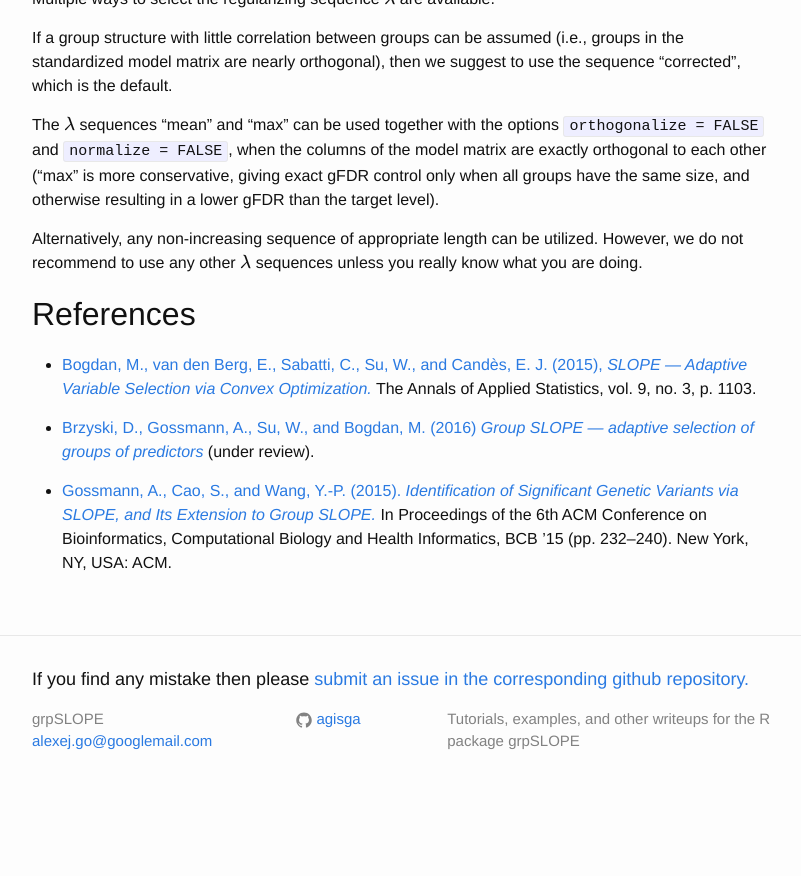
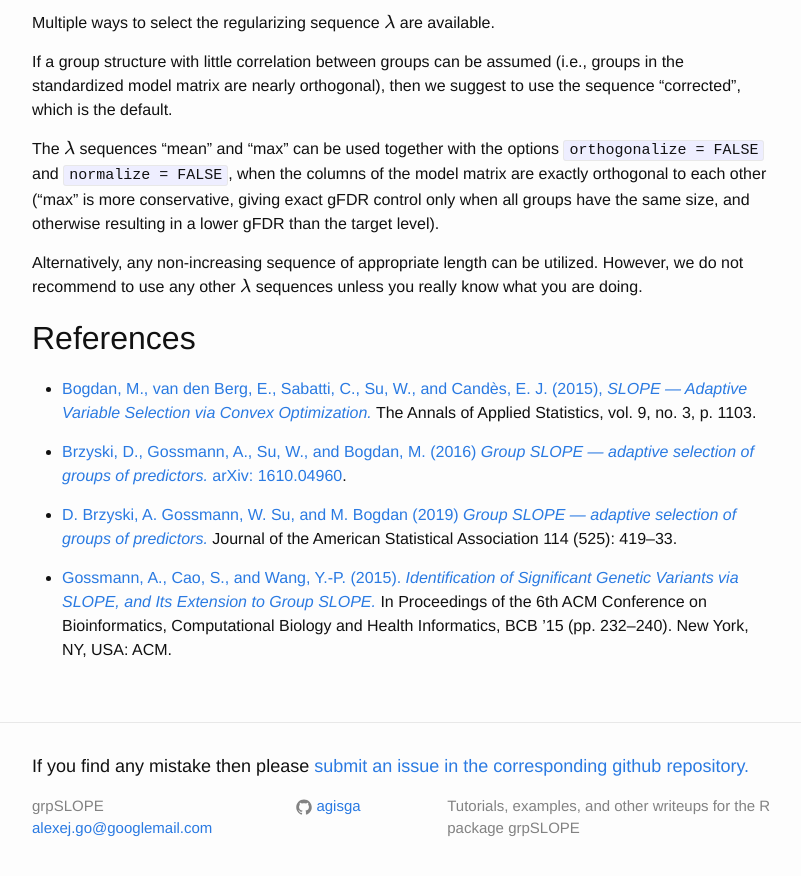
Before and after one commit to agisga/grpSLOPE, a Jekyll site: the page built from _posts/2016-8-19-basic-usage.md, in a window 1280 px wide and 900 px high, scrolled down 5401 px. Shown: the top 876 px of the window, without its empty margins (238-1039 px from the left). Built offline with Jekyll 4.4.1, drawn with Linux system fonts in a browser that asks for light colours; formulas are drawn with MathJax 3; before the commit the page ends 6214 px from its top, so only the background shows below that; some of the changed text lies outside the part shown.

Commit message:
Updates the references

```diff
--- a/_posts/2016-8-19-basic-usage.md
+++ b/_posts/2016-8-19-basic-usage.md
@@ -9,7 +9,8 @@ date: 2016-10-18
 
 Group SLOPE (*gSLOPE*) is a penalized linear regression method that is used for adaptive selection of groups of significant predictors in a high-dimensional linear model.
 A unique property of the Group SLOPE method is that it offers group false discovery rate (*gFDR*) control (i.e., control of the expected proportion of irrelevant groups among the total number of groups selected by Group SLOPE).
-A detailed description of the method can be found in [D. Brzyski, A. Gossmann, W. Su, and M. Bogdan (2016) *Group SLOPE &mdash; adaptive selection of groups of predictors*](https://arxiv.org/abs/1610.04960).
+A detailed description of the method can be found in [D. Brzyski, A. Gossmann, W. Su, and M. Bogdan (2019) "Group SLOPE &mdash; adaptive selection of groups of predictors" Journal of the American Statistical Association](http://dx.doi.org/10.1080/01621459.2017.1411269) (or the 2016 [arXiv preprint](https://arxiv.org/abs/1610.04960)).
+
 
 Group SLOPE is implemented in the R package `grpSLOPE`. As an introduction to the R package, in the following we will walk through a basic usage demonstration. First, we will simulate some data, before we feed it into `grpSLOPE`, and subsequently examine the output.
 
@@ -267,6 +268,8 @@ Alternatively, any non-increasing sequence of appropriate length can be utilized
 
 * [Bogdan, M., van den Berg, E., Sabatti, C., Su, W., and Candès, E. J. (2015), *SLOPE &mdash; Adaptive Variable Selection via Convex Optimization.*](https://arxiv.org/pdf/1407.3824v2.pdf) The Annals of Applied Statistics, vol. 9, no. 3, p. 1103.
 
-* [Brzyski, D., Gossmann, A., Su, W., and Bogdan, M. (2016) *Group SLOPE &mdash; adaptive selection of groups of predictors*](https://arxiv.org/abs/1610.04960) (under review).
+* [Brzyski, D., Gossmann, A., Su, W., and Bogdan, M. (2016) *Group SLOPE &mdash; adaptive selection of groups of predictors.* arXiv: 1610.04960](https://arxiv.org/abs/1610.04960).
+
+* [D. Brzyski, A. Gossmann, W. Su, and M. Bogdan (2019) *Group SLOPE &mdash; adaptive selection of groups of predictors.*](http://dx.doi.org/10.1080/01621459.2017.1411269) Journal of the American Statistical Association 114 (525): 419–33.
 
 * [Gossmann, A., Cao, S., and Wang, Y.-P. (2015). *Identification of Significant Genetic Variants via SLOPE, and Its Extension to Group SLOPE.*](http://dx.doi.org/10.1145/2808719.2808743) In Proceedings of the 6th ACM Conference on Bioinformatics, Computational Biology and Health Informatics, BCB ’15 (pp. 232–240). New York, NY, USA: ACM.
```
